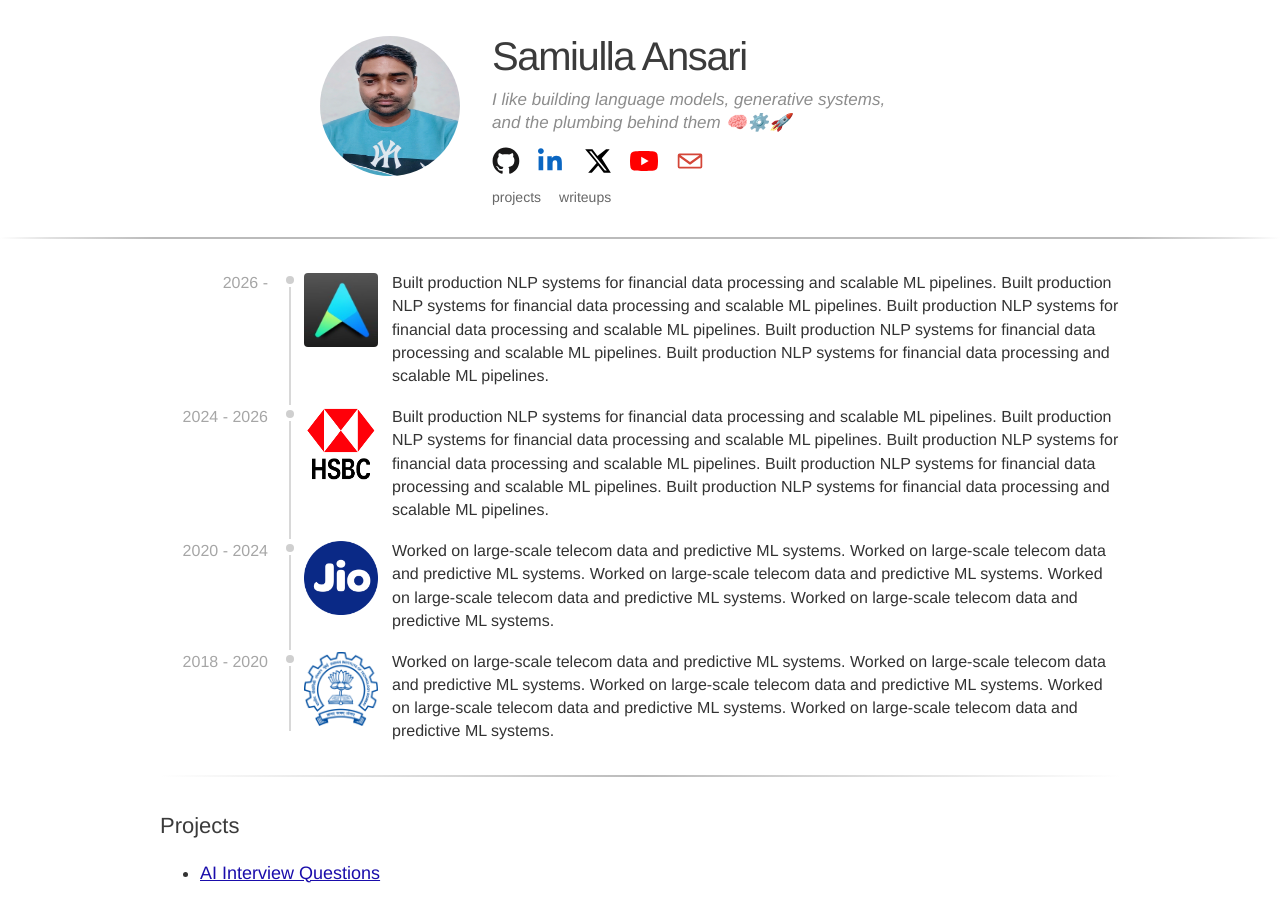
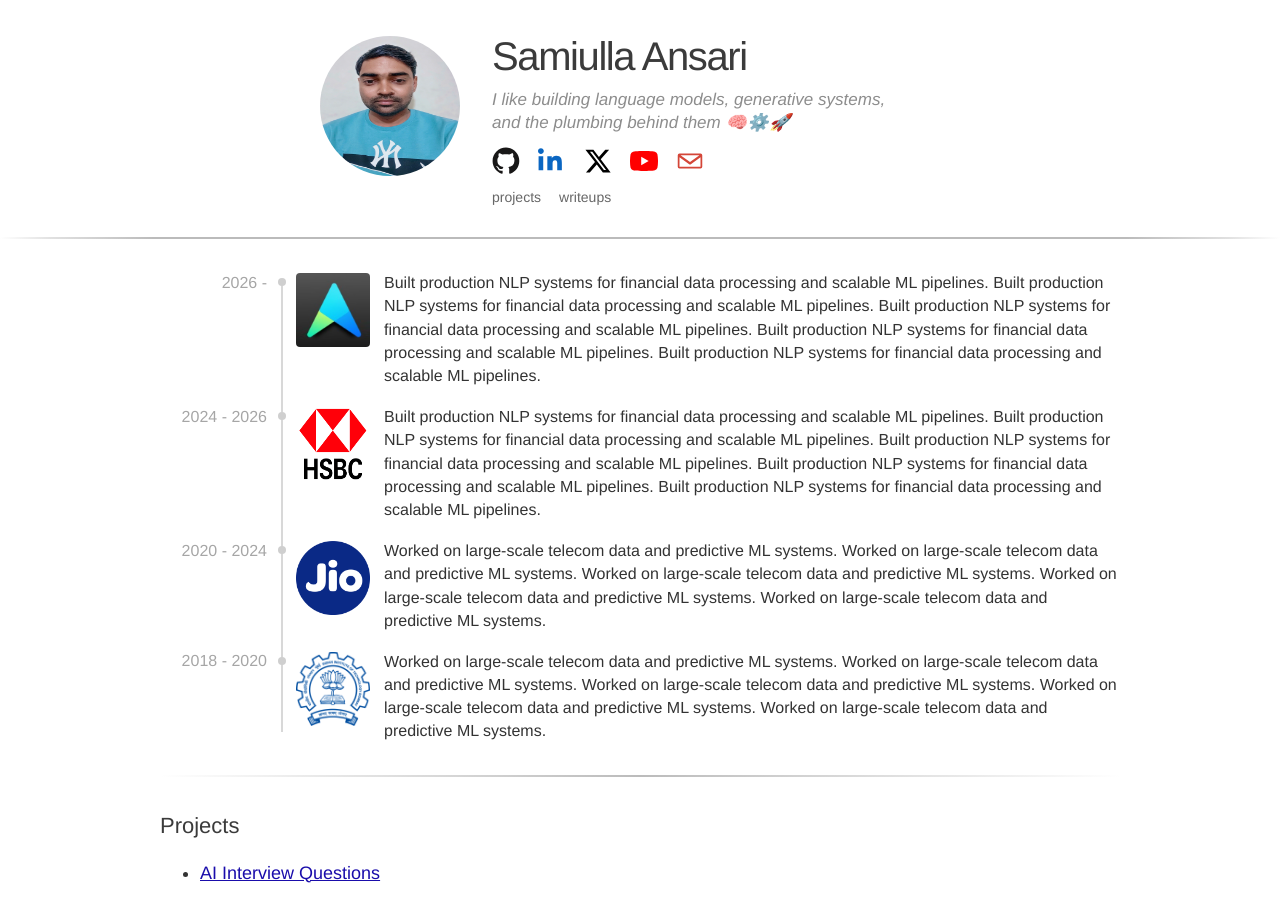
Before and after one commit to samiullaansari/samiullaansari.github.io, a Jekyll site: the page built from index.html, in a window 1280 px wide. Built offline with Jekyll 4.4.1, drawn with Linux system fonts in a browser that asks for light colours.

Commit message:
Complete restructuring

```diff
--- a/_includes/social-links.html
+++ b/_includes/social-links.html
@@ -8,7 +8,7 @@
       {% when 'linkedin' %}
       <path d="M4.98 3.5C4.98 4.88 3.87 6 2.49 6S0 4.88 0 3.5S1.11 1 2.49 1s2.49 1.12 2.49 2.5zM0.5 8h3.98v12H0.5V8zM8 8h3.81v1.64h0.05c0.53-1 1.84-2.05 3.79-2.05c4.05 0 4.8 2.66 4.8 6.12V20h-3.97v-5.58c0-1.33-0.02-3.04-1.85-3.04c-1.86 0-2.14 1.45-2.14 2.95V20H8V8z" />
       {% when 'x' %}
-      <path d="M18.9 2H22l-6.77 7.74L23 22h-6.08l-4.76-6.23L6.7 22H3.59l7.24-8.28L1 2h6.23l4.3 5.68L18.9 2zM17.84 20.17h1.69L6.31 3.74H4.5l13.34 16.43z" />
+      <path d="M18.244 2.25h3.308l-7.227 8.26L22.827 21.75H16.17l-5.214-6.817L4.99 21.75H1.68l7.73-8.835L1.254 2.25H8.08l4.713 6.231zm-1.161 17.52h1.833L7.084 4.126H5.117z" />
       {% when 'youtube' %}
       <path d="M23.5 6.2a3 3 0 0 0-2.11-2.12C19.53 3.5 12 3.5 12 3.5s-7.53 0-9.39 0.58A3 3 0 0 0 0.5 6.2A31.7 31.7 0 0 0 0 12a31.7 31.7 0 0 0 0.5 5.8a3 3 0 0 0 2.11 2.12c1.86 0.58 9.39 0.58 9.39 0.58s7.53 0 9.39-0.58a3 3 0 0 0 2.11-2.12A31.7 31.7 0 0 0 24 12a31.7 31.7 0 0 0-0.5-5.8zM9.6 15.7V8.3L16 12l-6.4 3.7z" />
       {% when 'email' %}
--- a/assets/site.css
+++ b/assets/site.css
@@ -5,6 +5,7 @@
   font-size: 18px;
   color: #333;
   background: #fff;
+  overflow-x: clip;
 }
 
 .wrapper {
@@ -156,7 +157,6 @@
   max-width: 100vw;
   position: relative;
   left: 50%;
-  right: 50%;
   margin: 32px 0 32px -50vw;
   background: linear-gradient(
     to right,
@@ -170,11 +170,11 @@
 }
 
 .career {
-  --timeline-year-width: 116px;
+  --timeline-year-width: 108px;
   --timeline-line-width: 28px;
   --timeline-stroke-width: 2px;
   --timeline-dot-size: 8px;
-  --timeline-dot-top: 5px;
+  --timeline-anchor-height: 22px;
   position: relative;
   margin-top: 6px;
 }
@@ -183,8 +183,8 @@
   content: "";
   position: absolute;
   left: calc(var(--timeline-year-width) + (var(--timeline-line-width) / 2));
-  top: 12px;
-  bottom: 12px;
+  top: calc(var(--timeline-anchor-height) / 2);
+  bottom: calc(var(--timeline-anchor-height) / 2);
   width: var(--timeline-stroke-width);
   background: #d8d8d8;
   transform: translateX(-50%);
@@ -198,40 +198,31 @@
 }
 
 .year {
+  display: flex;
+  align-items: center;
+  justify-content: flex-end;
+  min-height: var(--timeline-anchor-height);
   font-size: 16px;
   color: #a6a6a6;
   text-align: right;
-  padding-right: 8px;
+  padding-right: 1px;
   line-height: 1.2;
-  padding-top: 2px;
 }
 
 .line {
   position: relative;
-  min-height: 18px;
+  min-height: var(--timeline-anchor-height);
 }
 
 .dot {
   position: absolute;
-  top: var(--timeline-dot-top);
+  top: calc((var(--timeline-anchor-height) - var(--timeline-dot-size)) / 2);
   left: 50%;
   width: var(--timeline-dot-size);
   height: var(--timeline-dot-size);
   background: #cfcfcf;
   border-radius: 50%;
   z-index: 2;
-  transform: translateX(-50%);
-}
-
-.line::before {
-  content: "";
-  position: absolute;
-  top: calc(var(--timeline-dot-top) - 5px);
-  left: 50%;
-  width: 12px;
-  height: 16px;
-  background: #fff;
-  z-index: 1;
   transform: translateX(-50%);
 }
 
@@ -321,16 +312,62 @@
   }
 
   .row {
-    grid-template-columns: 84px 24px 1fr;
+    grid-template-columns: 70px 20px 1fr;
   }
 
   .career {
-    --timeline-year-width: 84px;
-    --timeline-line-width: 24px;
+    --timeline-year-width: 70px;
+    --timeline-line-width: 20px;
+    --timeline-anchor-height: 20px;
+  }
+
+  .year {
+    font-size: 14px;
+    padding-right: 1px;
+  }
+
+  .content {
+    gap: 10px;
   }
 
   .logo {
-    height: 60px;
-    width: 60px;
+    height: 44px;
+    width: 44px;
+  }
+
+  .content-text {
+    font-size: 15px;
   }
 }
+
+@media (max-width: 480px) {
+  .row {
+    grid-template-columns: 62px 18px 1fr;
+  }
+
+  .career {
+    --timeline-year-width: 62px;
+    --timeline-line-width: 18px;
+    --timeline-anchor-height: 18px;
+    --timeline-dot-size: 7px;
+  }
+
+  .year {
+    font-size: 13px;
+    padding-right: 2px;
+  }
+
+  .content {
+    gap: 8px;
+  }
+
+  .logo {
+    height: 38px;
+    width: 38px;
+    border-radius: 3px;
+  }
+
+  .content-text {
+    font-size: 14px;
+  }
+}
```
